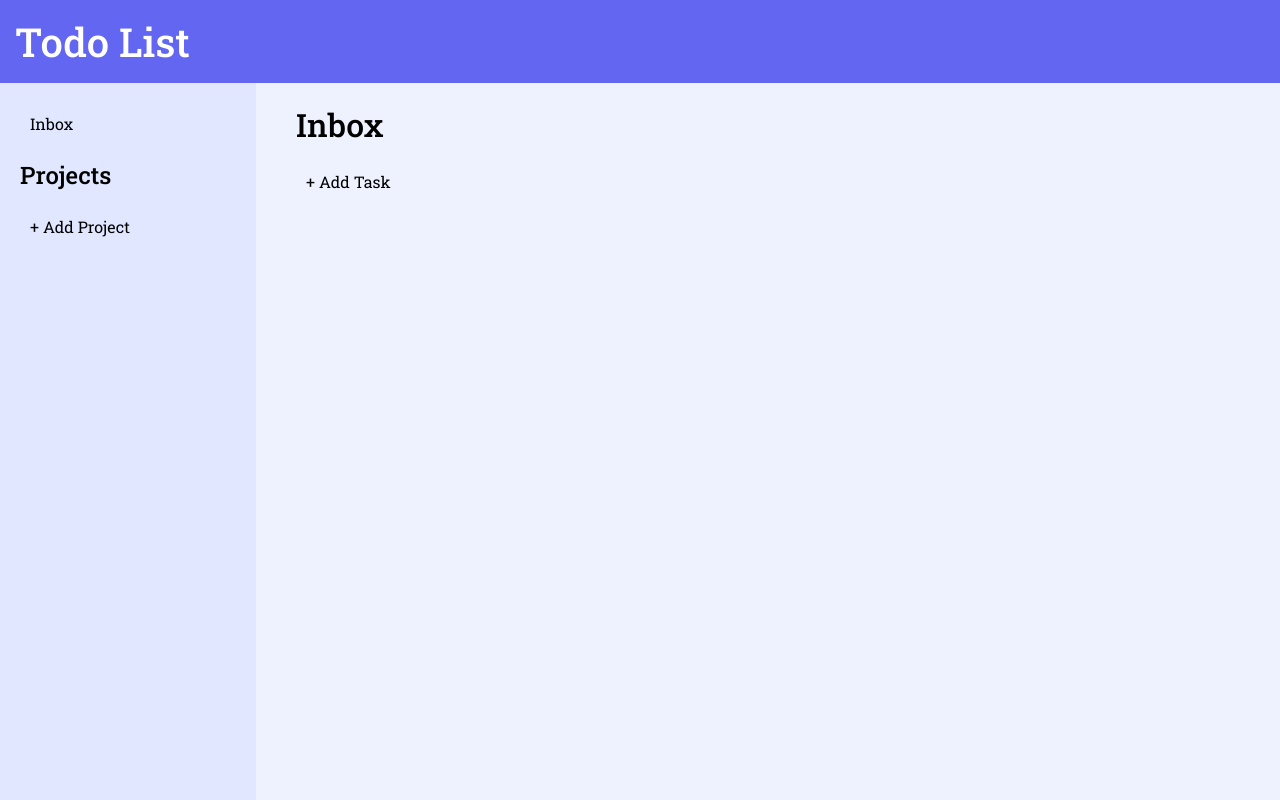
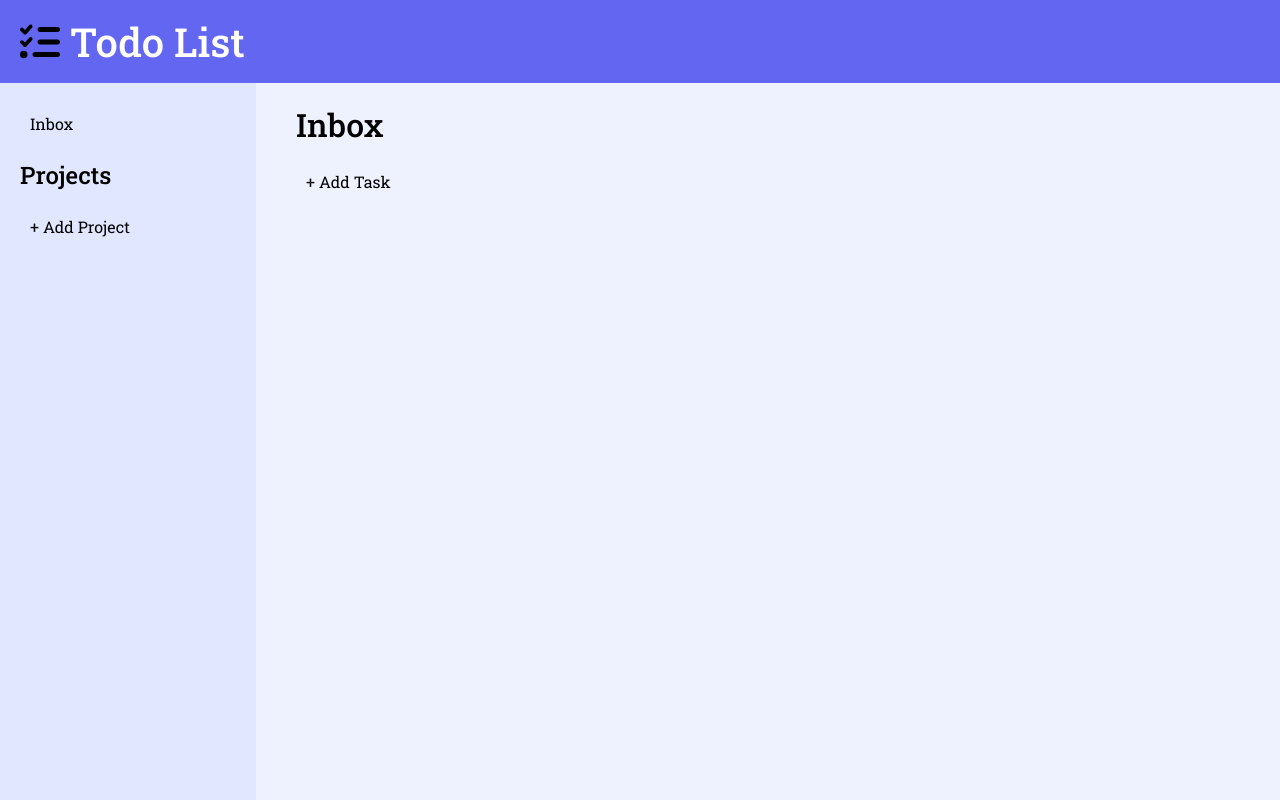
Before and after one commit to SilviuHg/todo-list, a website built with webpack: page dist/index.html in a window 1280 px wide. Built offline with nearby package versions, Linux system fonts and the light colour scheme.

Commit message:
updated with comments

```diff
--- a/src/project.js
+++ b/src/project.js
@@ -1,5 +1,6 @@
 let projectsArray = [];
 
+// create a project object with methods to add/edit toDos
 const project = (projectName) => {
   let toDoArray = [];
 
@@ -68,6 +69,7 @@ const project = (projectName) => {
   };
 };
 
+// create a projectTodo
 const projectTodo = (description, checklist, dueDate, projectId) => {
   return { description, checklist, dueDate, projectId };
 };
--- a/src/style.css
+++ b/src/style.css
@@ -22,10 +22,16 @@ input {
 
 .header {
   background-color: #6366f1;
-  padding: 15px 0px 15px 15px;
+  padding: 15px 0px 15px 20px;
   color: white;
   font-family: "Roboto Slab", serif;
   font-size: 20px;
+}
+
+.page-name {
+  display: flex;
+  gap: 10px;
+  align-items: center;
 }
 
 .main {
@@ -88,14 +94,15 @@ input {
   margin-bottom: 15px;
 }
 
-.fa-circle {
+.fa-circle,
+.fa-xmark {
   width: 20px;
   height: 20px;
 }
 
-.fa-xmark {
-  width: 20px;
-  height: 20px;
+.fa-list-check {
+  width: 40px;
+  height: 40px;
 }
 
 .date,
--- a/src/uiLoad.js
+++ b/src/uiLoad.js
@@ -21,6 +21,7 @@ import {
 } from "./storage";
 import iconOne from "./circle-regular.svg";
 import iconTwo from "./xmark-solid.svg";
+import logo from "./list-check-solid.svg";
 import { format } from "date-fns";
 
 const defaultLoad = function () {
@@ -78,12 +79,14 @@ const defaultLoad = function () {
 
 // todos functionality
 
+// add a toDo & save it in localStorage
 const toDoLoad = function () {
   const input = document.querySelector(".input-popup").value;
   addToDo(input);
   setTodo(toDoArray);
 };
 
+// remove all nodes before rendering
 function removeAllChildNodes(parent) {
   while (parent.firstChild) {
     parent.removeChild(parent.firstChild);
@@ -157,6 +160,7 @@ const renderTodos = function () {
 
 // project functionality
 
+// create a project & save it in localStorage
 const createProject = function () {
   const input = document.querySelector(".project-input-popup").value;
 
@@ -173,6 +177,7 @@ const createProject = function () {
   }
 };
 
+// render all projects in the nav section
 const renderProjects = function () {
   const projectsList = document.querySelector(".projects-list");
 
@@ -211,6 +216,7 @@ const renderProjects = function () {
   }
 };
 
+// render a project's contents on the screen
 const projectLoad = function () {
   const content = document.querySelector(".content");
   content.textContent = "";
@@ -268,6 +274,7 @@ const projectLoad = function () {
   return content;
 };
 
+// add a toDo to the associated project's array
 const projectToDoLoad = function () {
   const input = document.querySelector(".input-popup").value;
   projectsArray[uiLoad.currentProject].addProjectTodo(
@@ -356,6 +363,7 @@ const renderProjectTodos = function () {
 
 // storage check
 
+// push toDos from localStorage to toDoArray
 const checkToDoStorage = function () {
   if (!localStorage.getItem("todo-array")) {
     return;
@@ -366,6 +374,7 @@ const checkToDoStorage = function () {
   }
 };
 
+// push projects from localStorage to projectsArray
 const checkProjectStorage = function () {
   if (!localStorage.getItem("projects-array")) {
     return;
@@ -376,6 +385,7 @@ const checkProjectStorage = function () {
   }
 };
 
+// get the project's toDos from localStorage and place them in the associated arrays
 const checkProjectToDoStorage = function () {
   if (!localStorage.getItem("projects-array")) {
     return;
@@ -397,6 +407,13 @@ const uiLoad = function () {
   const addProjectButton = document.querySelector(".add-project-popup");
   const customProject = document.querySelector(".custom-project");
   const projectPopUp = document.querySelector(".project-popup");
+  const headerDiv = document.querySelector(".page-name");
+  const title = document.querySelector(".title");
+  const logoIcon = new Image();
+  logoIcon.src = logo;
+  logoIcon.classList.add("fa-list-check");
+
+  headerDiv.insertBefore(logoIcon, title);
 
   inboxButton.addEventListener("click", () => {
     document.querySelector(".content").textContent = "";
@@ -421,6 +438,7 @@ const uiLoad = function () {
   });
 };
 
+// toggle between dateInput and dateFormatter
 function toggleDate(taskButton) {
   const dueDate = taskButton.children[2];
   const dueDateInput = taskButton.children[3];
--- a/webpack.config.js
+++ b/webpack.config.js
@@ -7,7 +7,6 @@ module.exports = {
     filename: "main.js",
     path: path.resolve(__dirname, "dist"),
   },
-  devtool: "inline-source-map",
   module: {
     rules: [
       {
```
Also changed, not shown: src/storage.js (+4 -3 lines), README.md, dist/8e4161545c4e9166bd01.svg (added), dist/index.html, dist/main.js, src/list-check-solid.svg (added).
